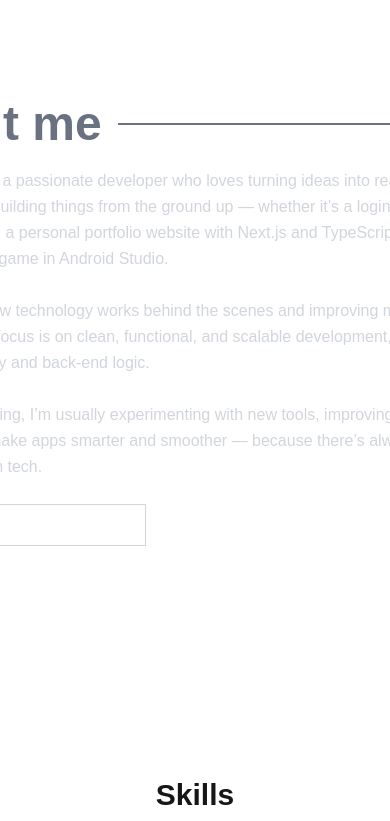
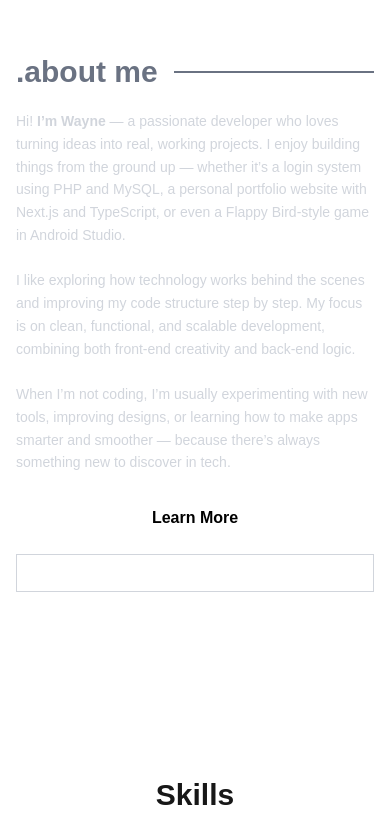
Before and after one commit to wynnee0110/My-Portfolio, a Next.js app: page / in a window 390 px wide. Shown: the part 943-1764 px from the top of the page. Built offline with nearby package versions, Linux system fonts and the light colour scheme.

Commit message:
responsiveness on about me

```diff
--- a/src/app/page.tsx
+++ b/src/app/page.tsx
@@ -69,14 +69,14 @@ export default function HomePage() {
 
       <section id = "about" className="h-screen bg-black-100 flex items-center justify-center">
 
-  <div className="text-start items-center px-4 p-8 max-w-2xl">
+  <div className="text-start items-center px-4 p-8 max-w-3xl w-full">
 
     <div className="flex items-center gap-4 mb-5">
-  <h2 className="text-5xl text-gray-500 font-bold whitespace-nowrap">.about me</h2>
-  <div className="h-[2px] w-200 bg-gray-500 "></div>
+  <h2 className="text-3xl md:text-5xl text-gray-500 font-bold whitespace-nowrap">.about me</h2>
+  <div className="h-[2px] w-full max-w-xl bg-gray-500 "></div>
             </div>
 
-            <p className="text-gray-300 leading-relaxed">
+            <p className="text-gray-300 leading-relaxed text-sm md:text-base">
               Hi! <b>I’m Wayne</b> — a passionate developer who loves turning ideas into
               real, working projects. I enjoy building things from the ground up —
               whether it’s a login system using PHP and MySQL, a personal portfolio
@@ -95,7 +95,7 @@ export default function HomePage() {
               because there’s always something new to discover in tech.
             </p>
 
-            <div className="flex mt-6">
+            <div className="flex flex-col sm:flex-row mt-6 gap-4">
               <button
               onClick={() => setOpen(!open)}
                 className="bg-white text-base text-black font-semibold py-2 px-2 hover:bg-gray-300 transition"
@@ -110,7 +110,7 @@ export default function HomePage() {
     link.download = "Wayne-CV.pdf";
     link.click();
   }}
-  className="ml-4 text-white font-semibold py-2 px-6 border border-gray-300 hover:bg-gray-800 transition"
+  className="  text-sm sm:text-base sm:py-3 sm:px-8 text-white font-semibold py-2 px-6 border border-gray-300 hover:bg-gray-800 transition "
 >
   Download CV
 </button>
@@ -137,22 +137,6 @@ export default function HomePage() {
         </div>
       )}
 
-
-
-
-
-
-
-            <div
-            id="LearnMore"
-            className="hidden absolute w-full h-[300px] mt-48">
-              Hello
-
-
-
-              </div>
-
-
           </div>
 
 
```
